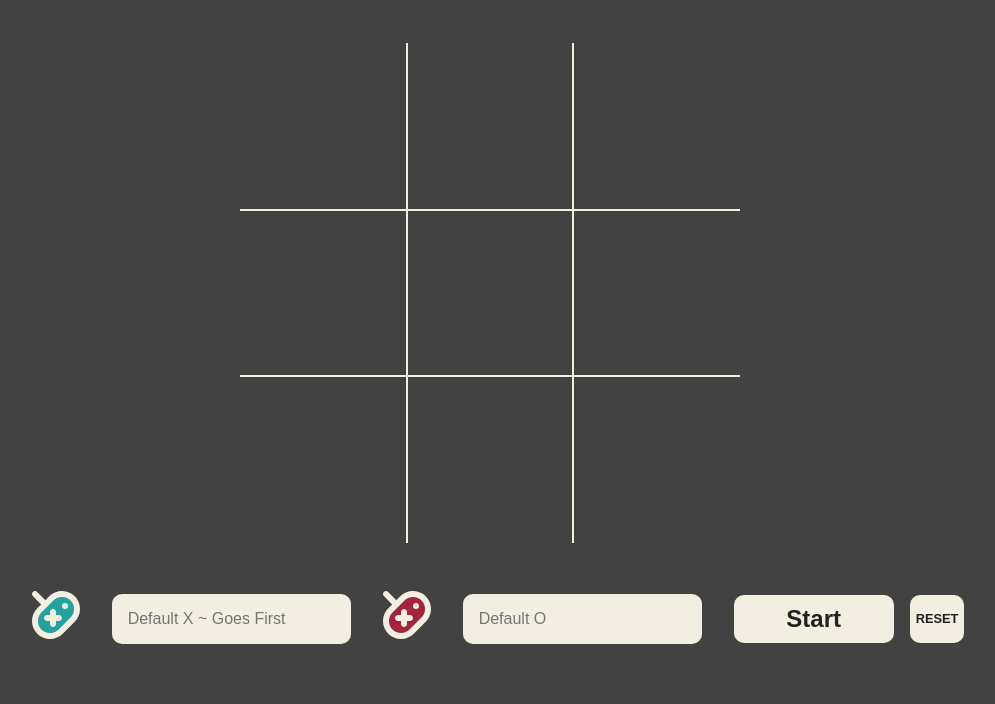
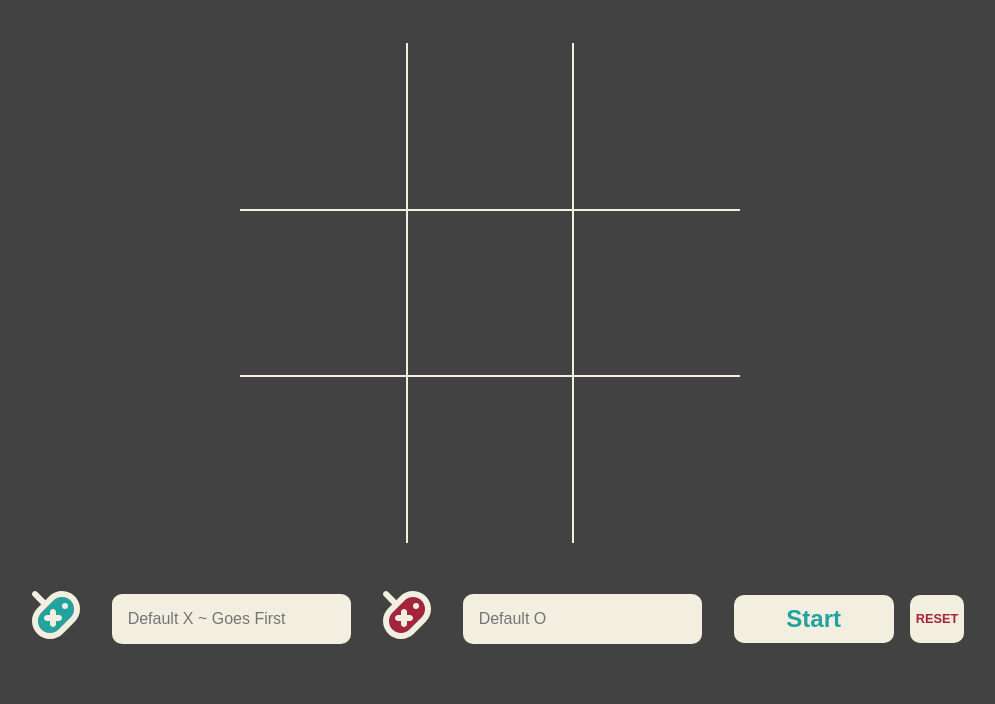
Before and after one commit to rzho17/tic-tac-toe, a website: page index.html in a window 1280 px wide. Shown: the part 164-868 px from the top of the page, without its empty margins (150-1145 px from the left). Drawn offline with Linux system fonts and the light colour scheme.

Commit message:
Change start and reset colors

```diff
--- a/styles.css
+++ b/styles.css
@@ -133,12 +133,13 @@ input:focus {
 
   background-color: var(--light);
   border: none;
-  color: var(--dark);
+  color: var(--highlight);
 }
 
 .reset {
   font-size: 0.8rem;
   width: auto;
+  color: #a4233d;
 }
 
 footer {
```
